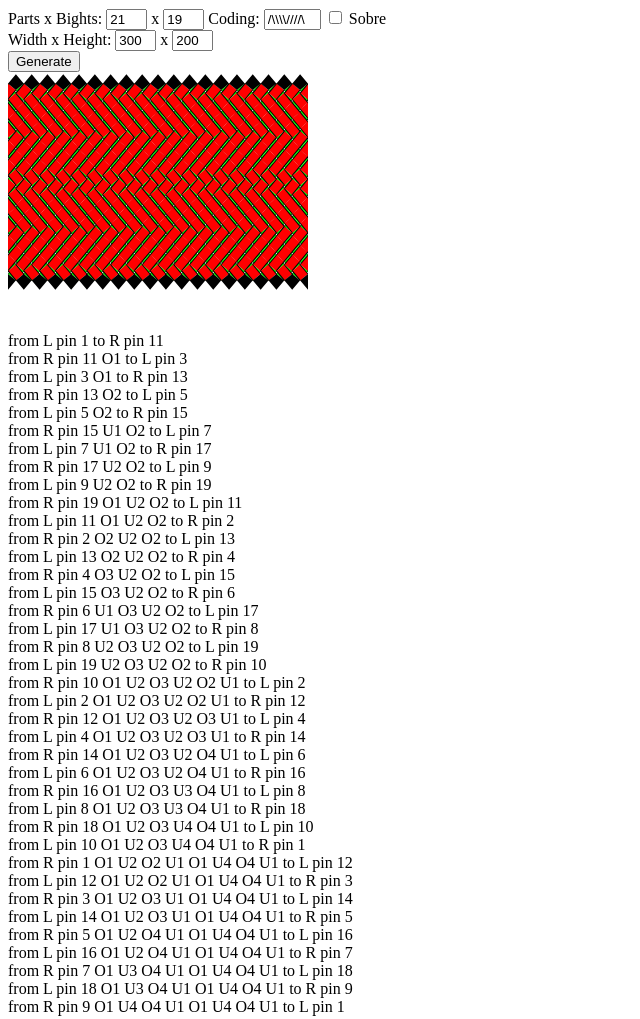
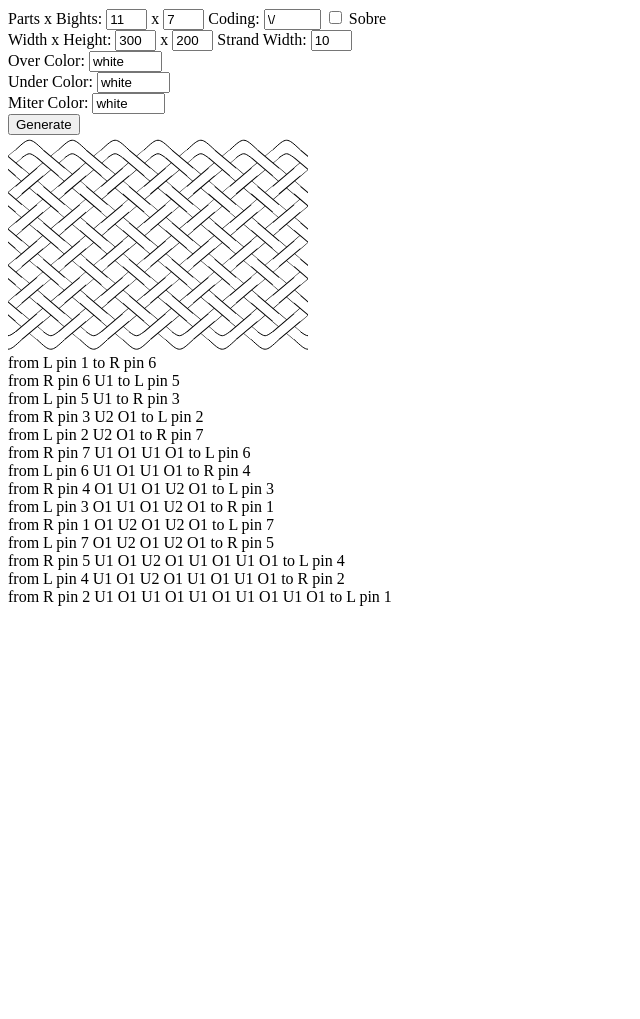
Before and after one commit to AllwineDesigns/gridmaker, a plain HTML site: page index.html in a window 1280 px wide. Shown: the whole page, without its empty margins (0-640 px from the left). After the commit the page ends 800 px from the top, so only its background shows below. Drawn offline with Linux system fonts and the light colour scheme.

Commit message:
improved the look of miters and added text fields to change the colors

```diff
--- a/index.html
+++ b/index.html
@@ -18,12 +18,15 @@ div.hc:hover {
 
 <div>
 Parts x Bights: <input type="text" id="parts" size=2/> x <input type="text" id="bights" size=2/> Coding: <input type="text" id="coding" size=4/> <input type="checkbox" id="sobre"/> Sobre <br/>
-Width x Height: <input type="text" id="width" size=2/> x <input type="text" id="height" size=2/><br/>
+Width x Height: <input type="text" id="width" size=2/> x <input type="text" id="height" size=2/> Strand Width: <input type="text" id="strand_width" size=2/><br/>
+Over Color: <input type="text" id="over_color" size=6/> <br/>
+Under Color: <input type="text" id="under_color" size=6/> <br/>
+Miter Color: <input type="text" id="miter_color" size=6/> <br/>
 <button id="generate">Generate</button>
 </div>
 <!--<span id="animate_button" style="cursor: pointer">Animate</span>-->
 
-<canvas id="canvas" width="500" height="500"></canvas>
+<canvas id="knot_diagram"></canvas>
 
 <div id="half_cycles">
 </div>
--- a/js/knot_ui.js
+++ b/js/knot_ui.js
@@ -3,8 +3,7 @@ function KnotUI() {
 }
 
 KnotUI.prototype = {
-//    knot: new Knot(11, 7, false, "\\/"),
-    knot: new Knot(21, 19, false, "/\\\\\\\\////\\"),
+    knot: new Knot(11, 7, false, "\\/"),
     animation_time: 0,
     animation_dt: .01,
     paused: true,
@@ -14,6 +13,9 @@ KnotUI.prototype = {
             knot: this.knot,
             width: 300,
             height: 200,
+            under_color: 'white',
+            over_color: 'white',
+            miter_color: 'white',
 //            part_dist: 20,
 //            bight_dist: 30,
             strand_width: 10
@@ -21,7 +23,7 @@ KnotUI.prototype = {
         this.init_elements();
         this.connect_signals();
         this.update_half_cycles();
-        this.draw_knot();
+        this.update_diagram();
     },
 
     init_elements: function() {
@@ -33,7 +35,7 @@ KnotUI.prototype = {
 
         this.elements.half_cycles = $("half_cycles");
 //        this.elements.animate_button = $("animate_button");
-        this.elements.canvas = $("canvas");
+        this.elements.canvas = $("knot_diagram");
 
         this.elements.width = $("width");
         this.elements.height = $("height");
@@ -45,22 +47,34 @@ KnotUI.prototype = {
         this.elements.coding = $("coding");
         this.elements.coding.value = this.knot.coding_part;
 
+        this.elements.strand_width = $("strand_width");
+        this.elements.strand_width.value = this.diagram.strand_width;
+
+        this.elements.over_color = $("over_color");
+        this.elements.over_color.value = this.diagram.over_color;
+
+        this.elements.under_color = $("under_color");
+        this.elements.under_color.value = this.diagram.under_color;
+
+        this.elements.miter_color = $("miter_color");
+        this.elements.miter_color.value = this.diagram.miter_color;
+
         this.elements.generate = $("generate");
     },
 
     connect_signals: function() {
         /*
-        connect(this.elements.parts, "onchange", bind(this.updateKnot, this));
-        connect(this.elements.bights, "onchange", bind(this.updateKnot, this));
-        connect(this.elements.sobre, "onchange", bind(this.updateKnot, this));
-        connect(this.elements.coding, "onchange", bind(this.updateKnot, this));
+        connect(this.elements.parts, "onchange", bind(this.update_knot, this));
+        connect(this.elements.bights, "onchange", bind(this.update_knot, this));
+        connect(this.elements.sobre, "onchange", bind(this.update_knot, this));
+        connect(this.elements.coding, "onchange", bind(this.update_knot, this));
 
-        connect(this.elements.width, "onchange", bind(this.updateDiagram, this));
-        connect(this.elements.height, "onchange", bind(this.updateDiagram, this));
+        connect(this.elements.width, "onchange", bind(this.update_diagram, this));
+        connect(this.elements.height, "onchange", bind(this.update_diagram, this));
         */
         connect(this.elements.generate, "onclick", bind(function() {
-            this.updateKnot();
-            this.updateDiagram();
+            this.update_knot();
+            this.update_diagram();
         }, this));
 
 /*
@@ -83,17 +97,25 @@ KnotUI.prototype = {
         */
     },
 
-    updateDiagram: function() {
+    update_diagram: function() {
         try {
             var width = parseInt(this.elements.width.value);
             var height = parseInt(this.elements.height.value);
-            this.diagram.update_opts({ width: width, height: height });
+            var strand_width = parseInt(this.elements.strand_width.value);
+            this.diagram.update_opts({ width: width,
+                                       height: height,
+                                       strand_width: strand_width,
+                                       over_color: this.elements.over_color.value,
+                                       under_color: this.elements.under_color.value,
+                                       miter_color: this.elements.miter_color.value});
+            this.elements.canvas.width = this.diagram.width;
+            this.elements.canvas.height = this.diagram.absolute_height;
             this.draw_knot();
         } catch(err) {
         }
     },
 
-    updateKnot: function() {
+    update_knot: function() {
         try {
             var parts = parseInt(this.elements.parts.value);
             var bights = parseInt(this.elements.bights.value);
@@ -124,8 +146,6 @@ KnotUI.prototype = {
     },
 
     draw_knot: function() {
-        this.elements.canvas.width = this.diagram.width;
-        this.elements.canvas.height = this.diagram.height+60;
         var ctx = this.elements.canvas.getContext("2d");
         ctx.save();
         this.diagram.clear(ctx);
@@ -152,7 +172,10 @@ function KnotDiagram(opts) {
         knot: opts.knot,
         width: opts.width,
         height: opts.height,
-        strand_width: opts.strand_width
+        strand_width: opts.strand_width,
+        over_color: opts.over_color,
+        under_color: opts.under_color,
+        miter_color: opts.miter_color
     });
 }
 
@@ -176,6 +199,8 @@ KnotDiagram.prototype = {
         this.angle = Math.acos(x/hyp);
         this.dx = this.part_dist*Math.cos(this.angle)
         this.dy = this.part_dist*Math.sin(this.angle)
+
+        this.absolute_height = this.height + this.strand_width/Math.cos(Math.PI*.5-this.angle)+4;
 
         this.half_cycles = [];
 
@@ -247,7 +272,7 @@ KnotDiagram.prototype = {
     },
     set_origin: function(ctx) {
         ctx.scale(1, -1);
-        ctx.translate(0, -this.height-10);
+        ctx.translate(0, -this.height-(this.strand_width*.5/Math.cos(Math.PI*.5-this.angle)+2));
     },
 
     clear: function(ctx) {
@@ -269,96 +294,132 @@ KnotPiece.prototype = {
     init: function(opts) {
         update(this, opts);
     },
-    draw_type: {
-        bottom_miter: function(ctx, t) {
+    draw_top_miter: function(ctx, x, y, t) {
+        var l = this.diagram.part_dist*.5;
+        var w = this.diagram.strand_width*.5;
+        var costheta = Math.cos(this.diagram.angle);
+        var sintheta = Math.sin(this.diagram.angle);
+        var cosphi = Math.cos(Math.PI*.5-this.diagram.angle);
+        var x1 = x+l*costheta-w*sintheta;
+        var y1 = y-l*sintheta-w*costheta;
+
+        var x2 = x+l*costheta+w*sintheta;
+        var y2 = y-l*sintheta+w*costheta;
+
+        var x3 = x;
+        var y3 = y+w/cosphi;
+
+        var x4 = x-l*costheta-w*sintheta;
+        var y4 = y-l*sintheta+w*costheta;
+
+        var x5 = x-l*costheta+w*sintheta;
+        var y5 = y-l*sintheta-w*costheta;
+
+        var x6 = x;
+        var y6 = y-w/cosphi;
+
         ctx.save();
-            ctx.lineWidth = this.diagram.strand_width;
-            var x1 = this.x-this.diagram.dx*.5;
-            var y1 = this.y+this.diagram.dy*.5
-
-            var x2 = this.x;
-            var y2 = this.y;
-
-            var x3 = this.x+this.diagram.dx*.5;
-            var y3 = this.y+this.diagram.dy*.5
+        ctx.lineWidth = 1;
+        ctx.fillStyle = this.diagram.miter_color;
 
         ctx.beginPath();
         ctx.moveTo(x1, y1);
         ctx.lineTo(x2, y2);
-            ctx.lineTo(x3, y3);
+        ctx.bezierCurveTo(x3, y3, x3, y3, x4, y4);
+        ctx.lineTo(x5, y5);
+        ctx.bezierCurveTo(x6, y6, x6, y6, x1, y1);
+        ctx.closePath()
+        ctx.fill();
+
+        ctx.beginPath();
+        ctx.moveTo(x2, y2);
+        ctx.bezierCurveTo(x3, y3, x3, y3, x4, y4);
         ctx.stroke();
 
-            if(x1 < 0) {
-                x1 += this.diagram.width;
-                x2 += this.diagram.width;
-                x3 += this.diagram.width;
         ctx.beginPath();
-                ctx.moveTo(x1, y1);
-                ctx.lineTo(x2, y2);
-                ctx.lineTo(x3, y3);
+        ctx.moveTo(x5, y5);
+        ctx.bezierCurveTo(x6, y6, x6, y6, x1, y1);
         ctx.stroke();
-            } else if(x3 > this.diagram.width) {
-                x1 -= this.diagram.width;
-                x2 -= this.diagram.width;
-                x3 -= this.diagram.width;
-                ctx.beginPath();
-                ctx.moveTo(x1, y1);
-                ctx.lineTo(x2, y2);
-                ctx.lineTo(x3, y3);
-                ctx.stroke();
-            }
+
+
         ctx.restore();
     },
-        top_miter: function(ctx, t) {
+    draw_bottom_miter: function(ctx, x, y, t) {
+        var l = this.diagram.part_dist*.5;
+        var w = this.diagram.strand_width*.5;
+        var costheta = Math.cos(this.diagram.angle);
+        var sintheta = Math.sin(this.diagram.angle);
+        var cosphi = Math.cos(Math.PI*.5-this.diagram.angle);
+        var x1 = x+l*costheta-w*sintheta;
+        var y1 = y+l*sintheta+w*costheta;
+
+        var x2 = x+l*costheta+w*sintheta;
+        var y2 = y+l*sintheta-w*costheta;
+
+        var x3 = x;
+        var y3 = y-w/cosphi;
+
+        var x4 = x-l*costheta-w*sintheta;
+        var y4 = y+l*sintheta-w*costheta;
+
+        var x5 = x-l*costheta+w*sintheta;
+        var y5 = y+l*sintheta+w*costheta;
+
+        var x6 = x;
+        var y6 = y+w/cosphi;
+
         ctx.save();
-            ctx.lineWidth = this.diagram.strand_width;
-            var x1 = this.x-this.diagram.dx*.5;
-            var y1 = this.y-this.diagram.dy*.5
-
-            var x2 = this.x;
-            var y2 = this.y;
-
-            var x3 = this.x+this.diagram.dx*.5;
-            var y3 = this.y-this.diagram.dy*.5
+        ctx.lineWidth = 1;
+        ctx.fillStyle = this.diagram.miter_color;
 
         ctx.beginPath();
         ctx.moveTo(x1, y1);
         ctx.lineTo(x2, y2);
-            ctx.lineTo(x3, y3);
+        ctx.bezierCurveTo(x3, y3, x3, y3, x4, y4);
+        ctx.lineTo(x5, y5);
+        ctx.bezierCurveTo(x6, y6, x6, y6, x1, y1);
+        ctx.closePath()
+        ctx.fill();
+
+        ctx.beginPath();
+        ctx.moveTo(x2, y2);
+        ctx.bezierCurveTo(x3, y3, x3, y3, x4, y4);
         ctx.stroke();
 
-            if(x1 < 0) {
-                x1 += this.diagram.width;
-                x2 += this.diagram.width;
-                x3 += this.diagram.width;
         ctx.beginPath();
-                ctx.moveTo(x1, y1);
-                ctx.lineTo(x2, y2);
-                ctx.lineTo(x3, y3);
+        ctx.moveTo(x5, y5);
+        ctx.bezierCurveTo(x6, y6, x6, y6, x1, y1);
         ctx.stroke();
-            } else if(x3 > this.diagram.width) {
-                x1 -= this.diagram.width;
-                x2 -= this.diagram.width;
-                x3 -= this.diagram.width;
-                ctx.beginPath();
-                ctx.moveTo(x1, y1);
-                ctx.lineTo(x2, y2);
-                ctx.lineTo(x3, y3);
-                ctx.stroke();
+
+        ctx.restore();
+    },
+    draw_type: {
+        bottom_miter: function(ctx, t) {
+            this.draw_bottom_miter(ctx, this.x, this.y, t);
+            if(this.x-1 < 0) {
+                this.draw_bottom_miter(ctx, this.x+this.diagram.width, this.y, t);
+            } else if(this.x+1 > this.diagram.width) {
+                this.draw_bottom_miter(ctx, this.x-this.diagram.width, this.y, t);
             }
-            ctx.restore();
+        },
+        top_miter: function(ctx, t) {
+            this.draw_top_miter(ctx, this.x, this.y, t);
+            if(this.x-1 < 0) {
+                this.top_bottom_miter(ctx, this.x+this.diagram.width, this.y, t);
+            } else if(this.x+1 > this.diagram.width) {
+                this.draw_top_miter(ctx, this.x-this.diagram.width, this.y, t);
+            }
         },
         up: function(ctx, t) {
             ctx.save();
             if(this.uo == 'O') {
-                ctx.fillStyle = "rgba(255,0,0,1)";
+                ctx.fillStyle = this.diagram.over_color;
                 ctx.globalCompositeOperation = 'source-over';
             } else {
-                ctx.fillStyle = "rgba(0,255,0,1)";
+                ctx.fillStyle = this.diagram.under_color;
                 ctx.globalCompositeOperation = 'destination-over';
             }
             ctx.lineWidth = 1;
-//            ctx.fillStyle = "rgba(255,255,255,1)";
             ctx.strokeStle = "rgba(0,0,0,1)";
 
             ctx.save();
@@ -416,14 +477,13 @@ KnotPiece.prototype = {
         down: function(ctx, t) {
             ctx.save();
             if(this.uo == 'O') {
-                ctx.fillStyle = "rgba(255,0,0,1)";
+                ctx.fillStyle = this.diagram.over_color;
                 ctx.globalCompositeOperation = 'source-over';
             } else {
-                ctx.fillStyle = "rgba(0,255,0,1)";
+                ctx.fillStyle = this.diagram.under_color;
                 ctx.globalCompositeOperation = 'destination-over';
             }
             ctx.lineWidth = 1;
-//            ctx.fillStyle = "rgba(255,255,255,1)";
             ctx.strokeStle = "rgba(0,0,0,1)";
 
             ctx.save();
```
Lines whose indentation alone changed are shown as unchanged.
